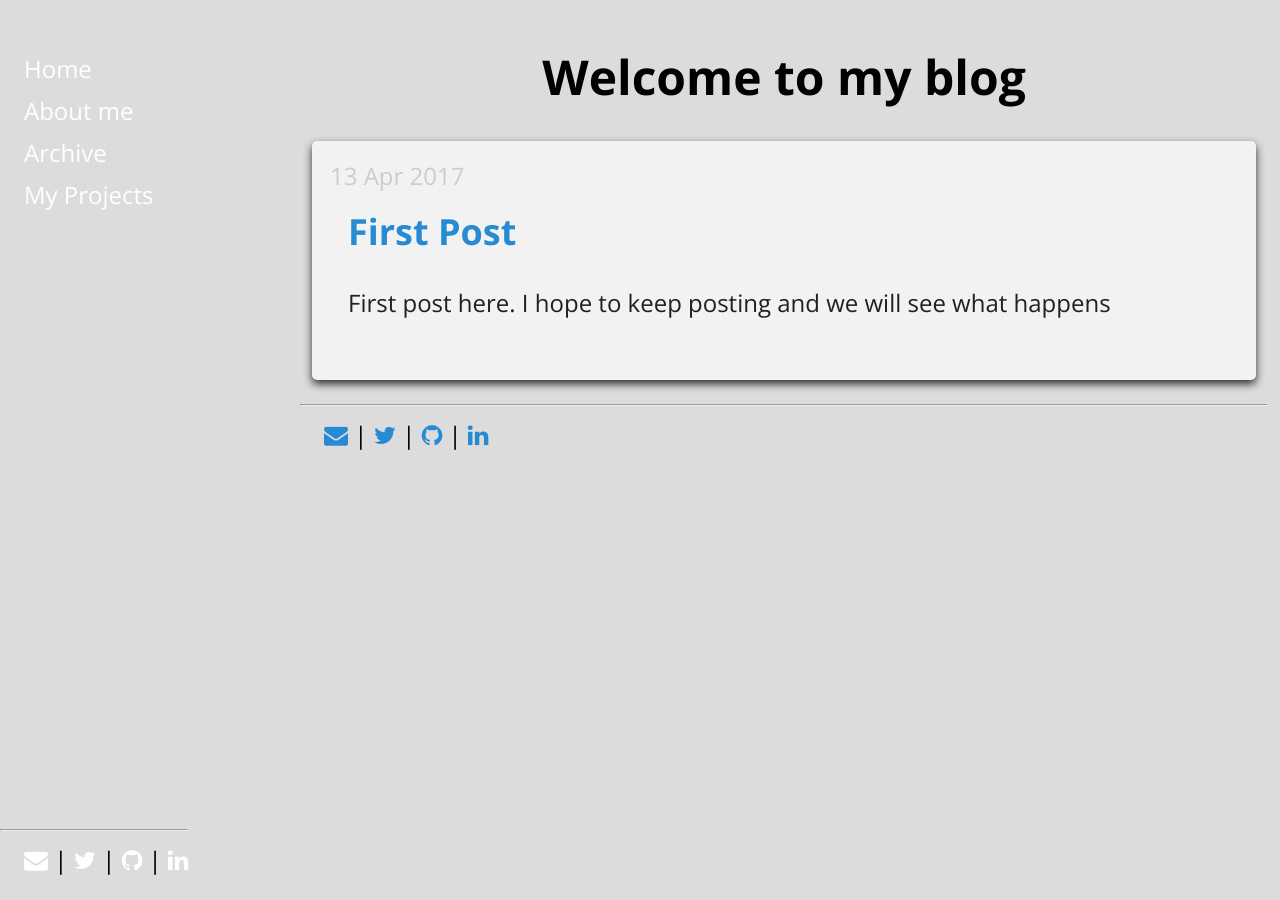
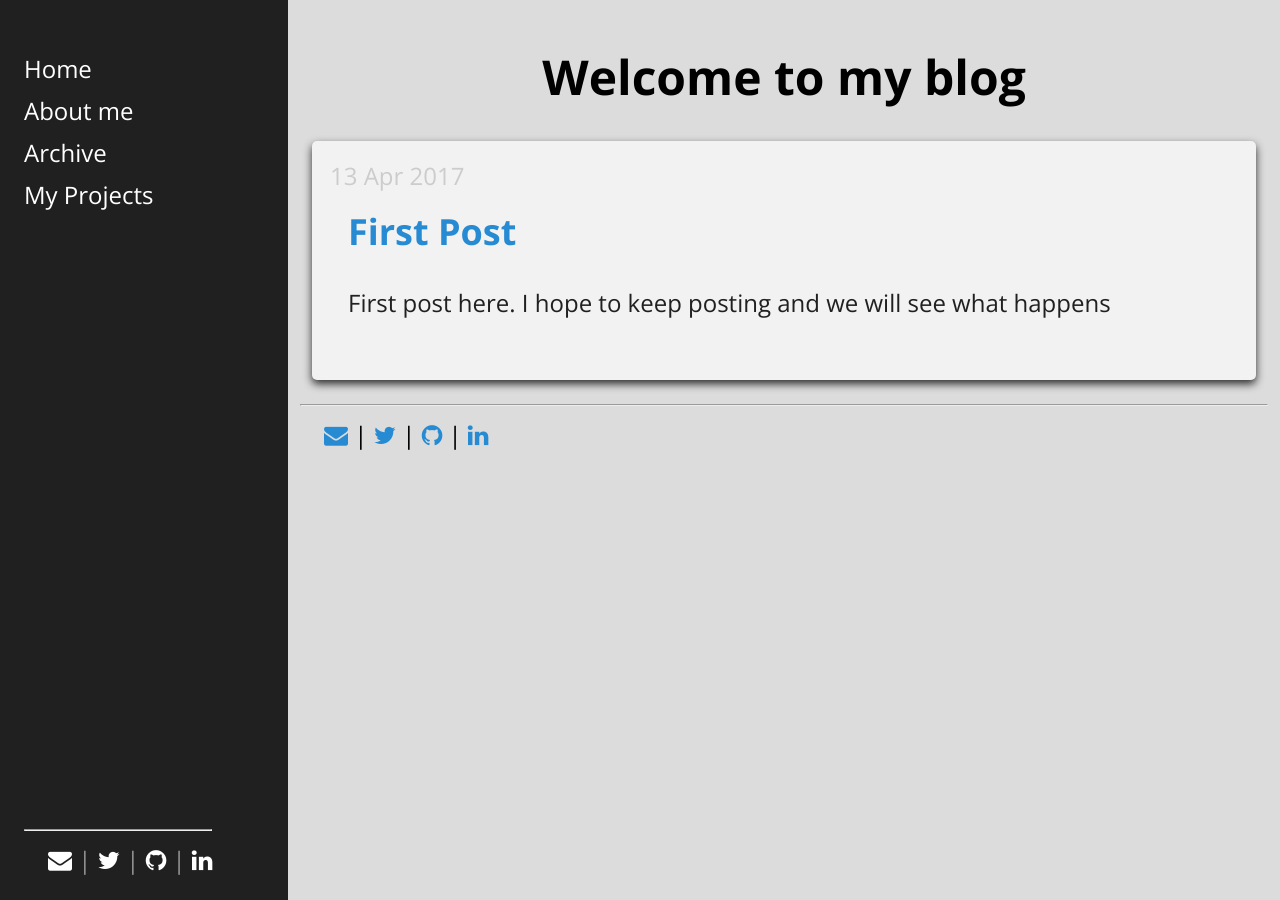
Before and after one commit to litasa/litasa.github.io, a Jekyll site: the page built from index.html, in a window 1280 px wide. Built offline with Jekyll 4.4.1, drawn with Linux system fonts in a browser that asks for light colours; the list of posts is cut into pages by our own code.

Commit message:
revert changes

```diff
--- a/css/main.css
+++ b/css/main.css
@@ -90,6 +90,30 @@ p {
 
 #foot li:not(:first-child):before {
     content: " | ";
+}
+
+/*
+ * Sidebar
+ *
+ * Flexible banner for housing site name, intro, and "footer" content. Starts
+ * out above content in mobile and later moves to the side with wider viewports.
+ */
+
+.sidebar {
+  text-align: center;
+  padding: 2rem 1rem;
+  color: rgba(255,255,255,.5);
+  background-color: #202020;
+}
+@media (min-width: 48em) {
+  .sidebar {
+    position: fixed;
+    top: 0;
+    left: 0;
+    bottom: 0;
+    width: 12rem;
+    text-align: left;
+  }
 }
 
 /* Sidebar links */
```
